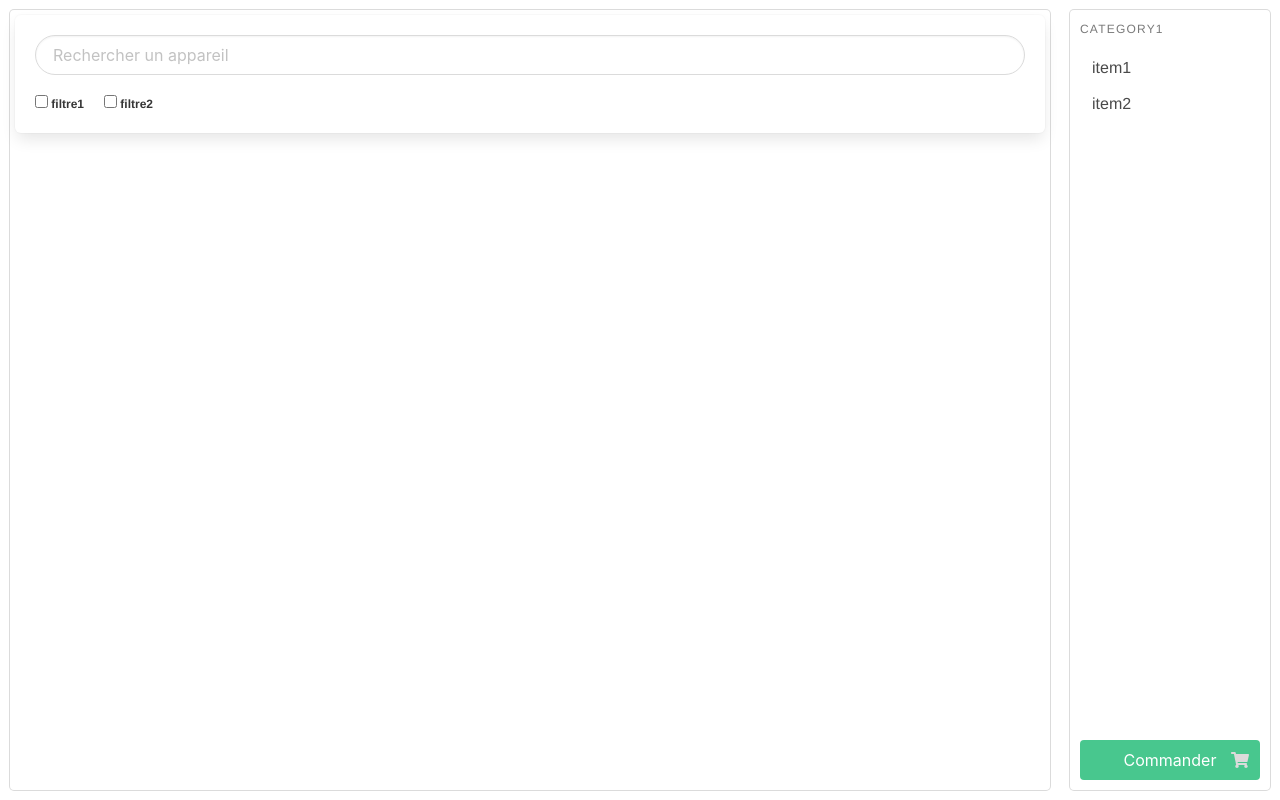
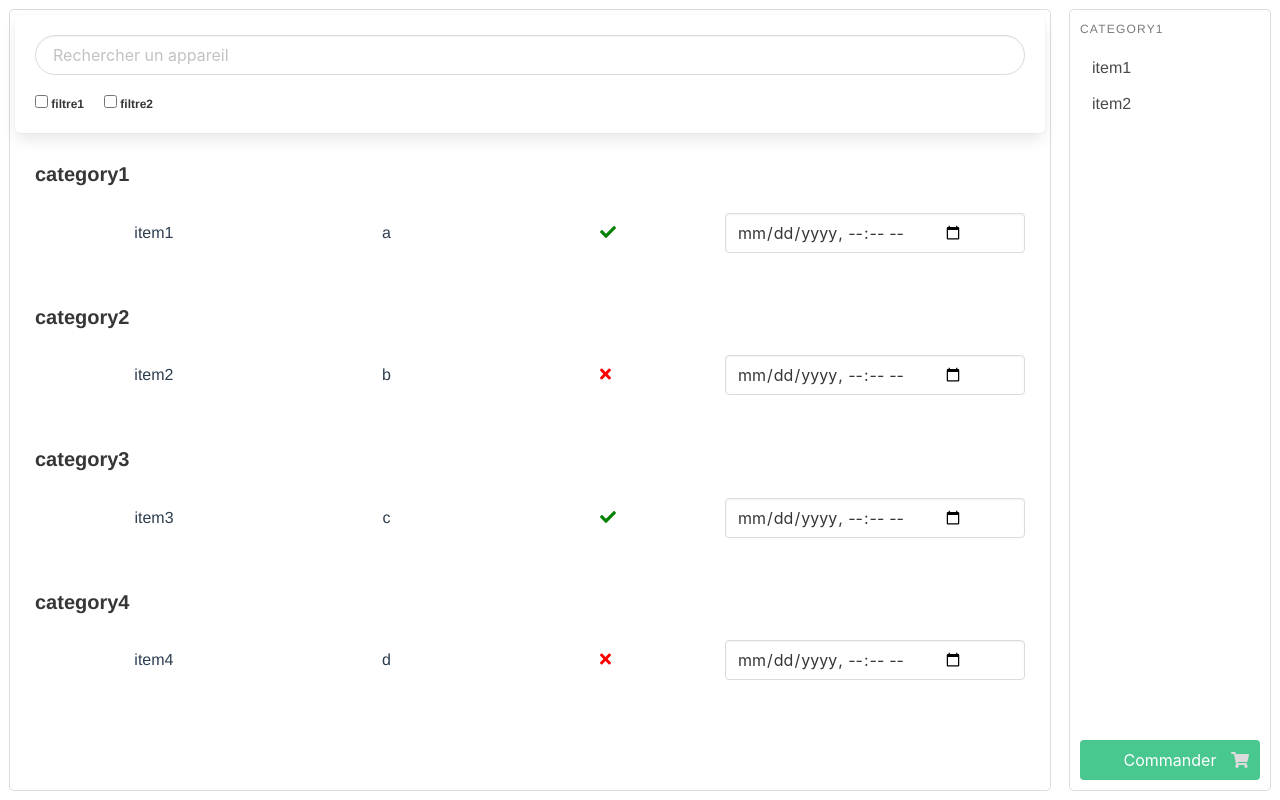
Before and after one commit to skatos-ux/Loaner, a Vue app: page /dashboard in a window 1280 px wide. Built offline with nearby package versions, Linux system fonts and the light colour scheme.

Commit message:
design: Implement modal

```diff
--- a/src/components/layouts/MainPanelLayout.vue
+++ b/src/components/layouts/MainPanelLayout.vue
@@ -15,12 +15,18 @@
     </div>
     <div class="mainpanel__devicelist">
       <DeviceCategoryLayout v-for="category in categories" :key="category.name" :title="category.name">
-        <Device v-for="device in category.devices" :key="device.name" :id="device.ref">
+        <Device v-for="device in category.devices" :key="device.name" :id="device.ref" :photo="device.photo" :rank="user.rank">
           <template v-slot:name>
             {{ device.name }}
           </template>
+          <template v-slot:category>
+            {{ category.name }}
+          </template>
           <template v-slot:ref>
             {{ device.ref }}
+          </template>
+          <template v-slot:version>
+            {{ device.version }}
           </template>
           <template v-slot:libre>
             <span v-show="device.available" class="icon is-small success">
@@ -29,12 +35,6 @@
             <span v-show="!device.available" class="icon is-small fail">
               <font-awesome-icon :icon="['fas', 'times']" />
             </span>
-          </template>
-          <template v-slot:version>
-            {{ device.version }}
-          </template>
-          <template v-slot:photo>
-            {{ device.photo }}
           </template>
         </Device>
       </DeviceCategoryLayout>
@@ -51,7 +51,10 @@ import Device from "@/components/components/Device.vue";
 })
 export default class MainPanelLayout extends Vue {
   filters = this.$store.state.web.filters
-  categories = this.$store.state.web.deviceCategories
+  categories = this.$store.state.db.deviceCategories
+  user = {
+    rank: 1
+  }
 }
 </script>
 
```
